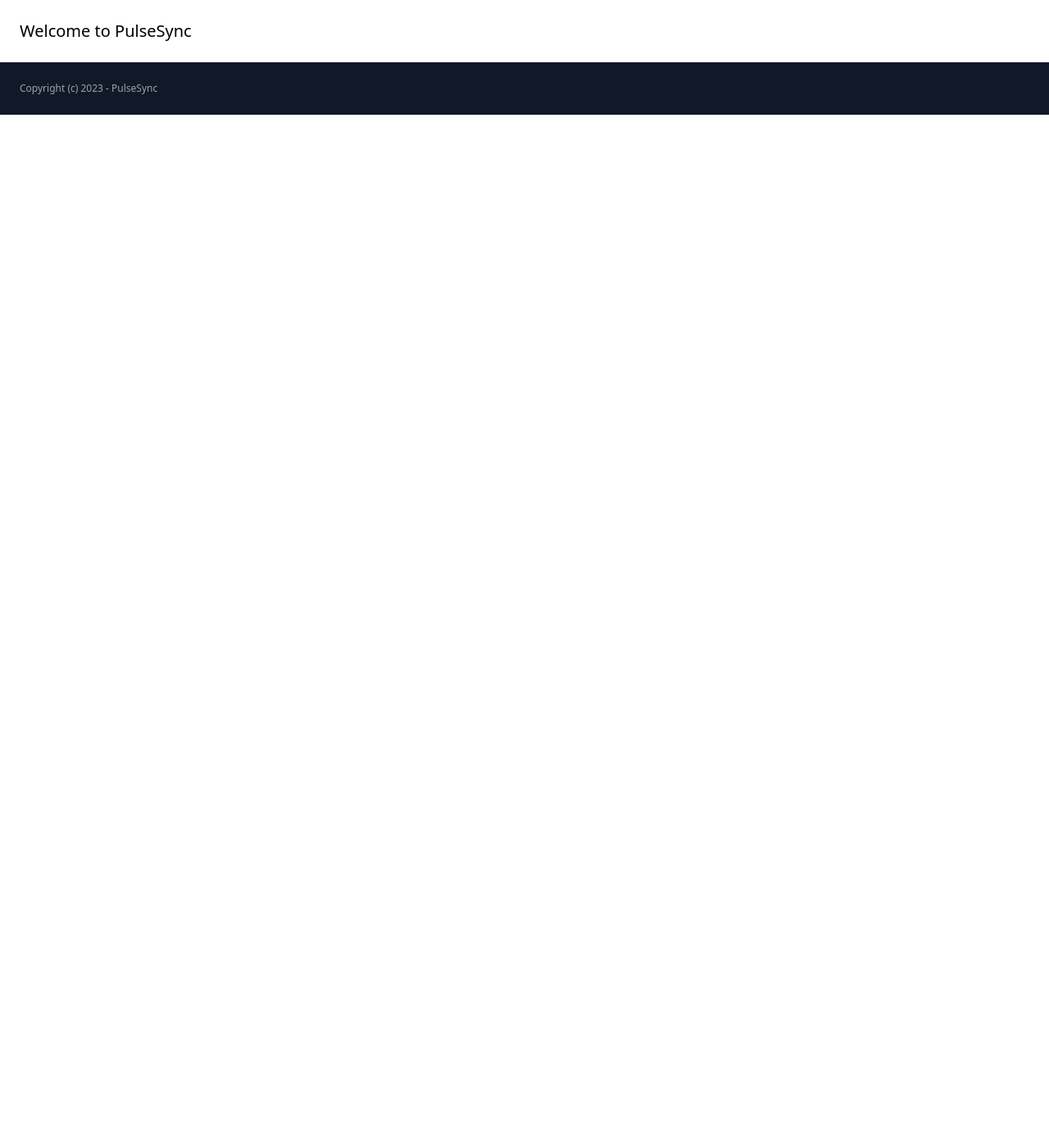
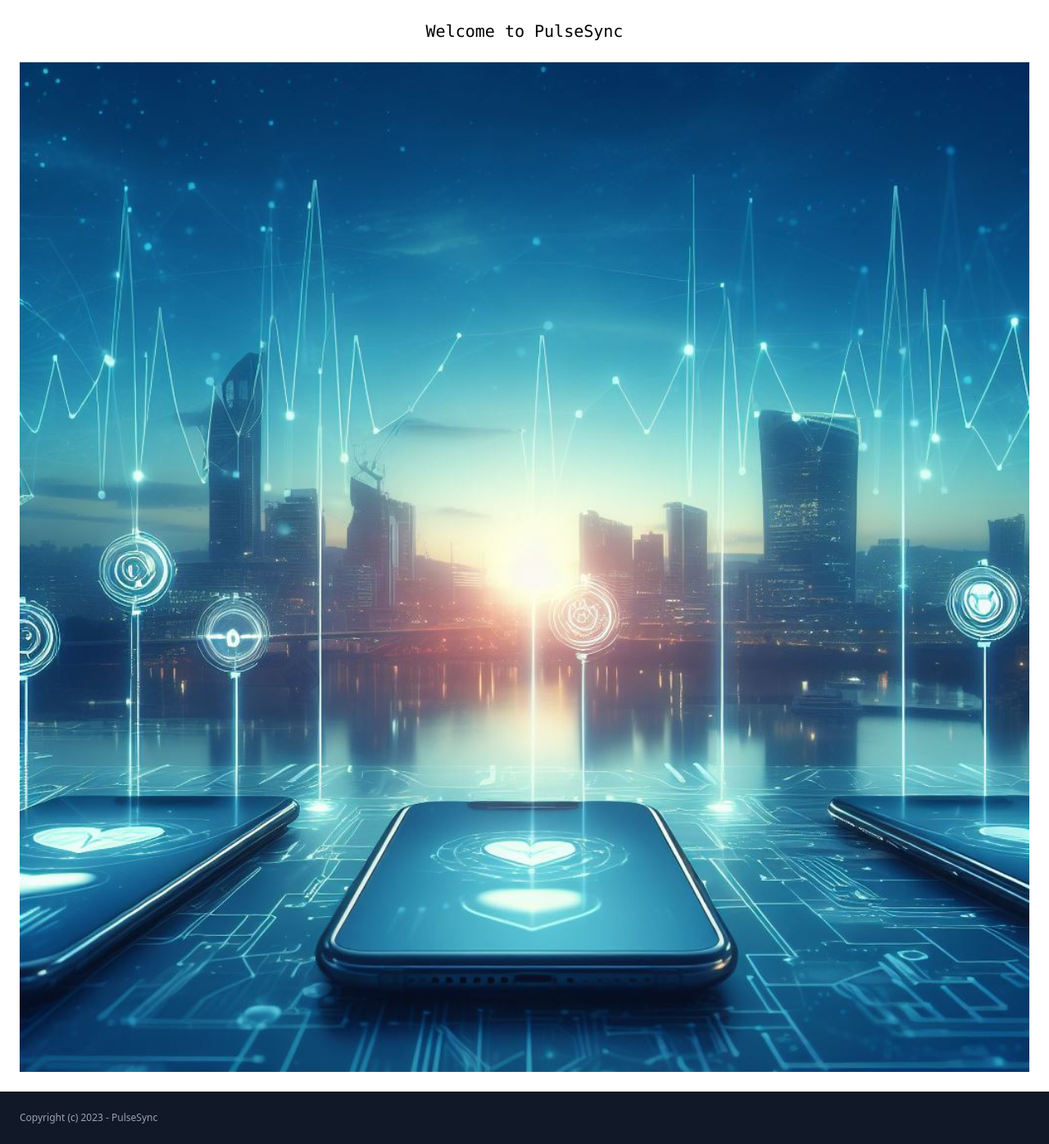
Before and after one commit to SharathHebbar/PulseSync, a Django app: page / in a window 1280 px wide. Shown: the part 76-1472 px from the top of the page at 82% size. Before the commit the page ends 216 px from the top, so only its background shows below. Run offline with Django 4.2, Linux system fonts and the light colour scheme; parts of the project's set-up code (start-up, migrations or seed data) failed here and were passed over; some libraries are stand-ins or nearby versions.

Commit message:
PulseSync

```diff
--- a/core/templates/core/index.html
+++ b/core/templates/core/index.html
@@ -1,9 +1,18 @@
 {% extends 'core/base.html' %}
+
+{% load static %}
 
 {% block title %}Welcome{% endblock %}
 
 {% block content %}
-    <h1 class="text-xl">
-        Welcome to PulseSync
-    </h1>
+    <div class="flex justify-center items-center">
+        <h1 class="text-xl font-mono"> Welcome to PulseSync </h1>
+    </div>
+    <br>
+
+        <div class="flex justify-center items-center">
+
+            <img src="{% static 'PulseSync-bg.jpg' %}" class="w-screen h-1/3" />
+        </div>
+
 {% endblock %}
--- a/pulsesync/settings.py
+++ b/pulsesync/settings.py
@@ -4,7 +4,7 @@ from pathlib import Path
 
 # Build paths inside the project like this: BASE_DIR / 'subdir'.
 BASE_DIR = Path(__file__).resolve().parent.parent
-
+STATIC_URL = '/core/static'
 
 # Quick-start development settings - unsuitable for production
 # See https://docs.djangoproject.com/en/4.2/howto/deployment/checklist/
```
Also changed, not shown: requirements.txt (added, +11 -0 lines), README.md (added), core/static/PulseSync-bg.jpg (added), db.sqlite3.
